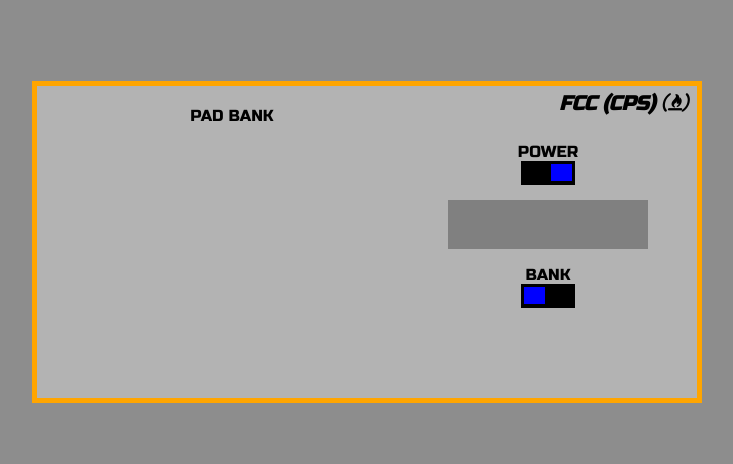
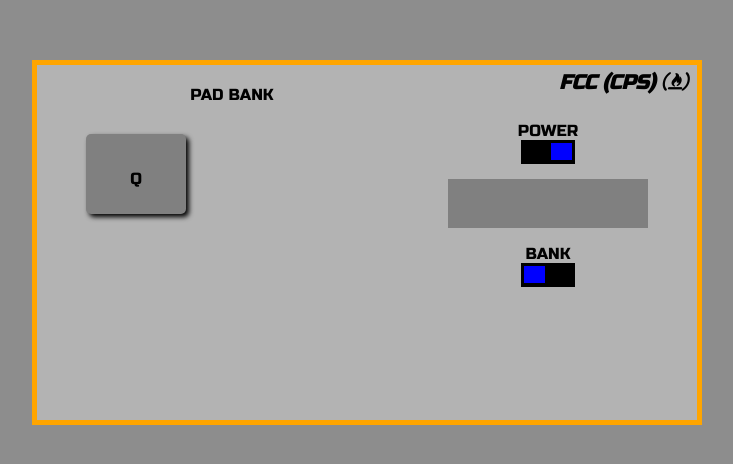
Before and after one commit to CristianPeralta/fcc-fe-projects, a React (Create React App) app in the folder drum-machine/: page / in a window 1280 px wide. Shown: the part 166-630 px from the top of the page, without its empty margins (273-1006 px from the left). Built offline with nearby package versions, Linux system fonts and the light colour scheme.

Commit message:
add pad bank

```diff
--- a/drum-machine/src/App.js
+++ b/drum-machine/src/App.js
@@ -21,13 +21,27 @@ const Control = (props) => {
   );
 };
 
+const pad = {
+  keyCode: 81,
+  keyTrigger: 'Q',
+  id: 'Heater-1',
+  url: 'https://s3.amazonaws.com/freecodecamp/drums/Heater-1.mp3'
+};
+
+const inactiveStyle = {
+  backgroundColor: 'grey',
+  marginTop: 10,
+  boxShadow: "3px 3px 5px black"
+};
+
 class App extends Component {
   constructor(props) {
     super(props);
     this.state = {
       power: true,
       currentPadBankGroup: 'Heater Kit',
-      display: String.fromCharCode(160)
+      display: String.fromCharCode(160),
+      padStyle: inactiveStyle,
     }
     this.powerControl = this.powerControl.bind(this);
     this.bankGroupControl = this.bankGroupControl.bind(this);
@@ -57,6 +71,16 @@ class App extends Component {
 
         <div className="pad-bank">
           PAD BANK
+          <div className="pad-bank" >
+            {(
+              <div id={pad.id}
+                className="drum-pad"
+                style={this.state.padStyle} >
+                  <audio className='clip' id={pad.keyTrigger} src={pad.url}></audio>
+                  {pad.keyTrigger}
+              </div>
+            )}
+          </div>
         </div>
 
         <Logo />
```
